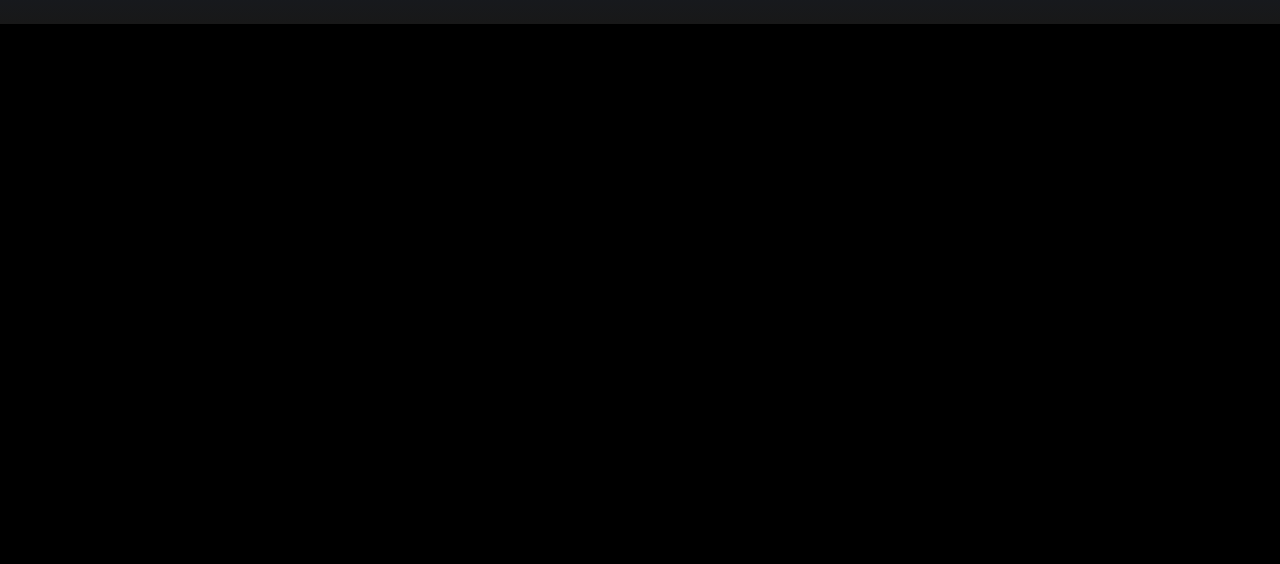
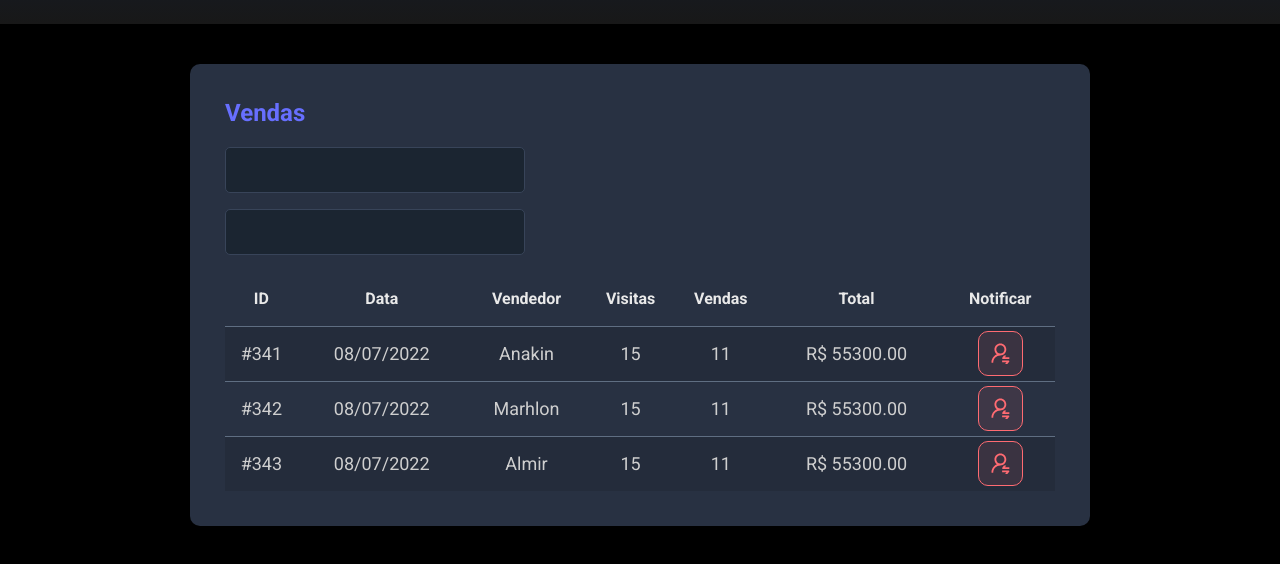
Before and after one commit to MarhlonKorb/ds-meta-css, a plain HTML site: page index.html in a window 1280 px wide. Shown: the part 196-760 px from the top of the page. Drawn offline with Linux system fonts and the light colour scheme; a web font is replaced by a local one.

Commit message:
Second commit

```diff
--- a/index.html
+++ b/index.html
@@ -18,5 +18,96 @@
         </p>
       </div>
     </header>
+
+    <main>
+      <section id="sales">
+        <div class="dsmeta-container">
+          <div class="dsmeta-card">
+            <h2 class="dsmeta-sales-title">Vendas</h2>
+            <div>
+              <div class="dsmeta-form-control-container">
+                <input class="dsmeta-form-control" type="text" />
+              </div>
+              <div class="dsmeta-form-control-container">
+                <input class="dsmeta-form-control" type="text" />
+              </div>
+            </div>
+
+            <div>
+              <table class="dsmeta-sales-table">
+                <thead>
+                  <tr>
+                    <th class="show992">ID</th>
+                    <th class="show576">Data</th>
+                    <th>Vendedor</th>
+                    <th class="show992">Visitas</th>
+                    <th class="show992">Vendas</th>
+                    <th>Total</th>
+                    <th>Notificar</th>
+                  </tr>
+                </thead>
+
+                <tbody>
+                  <tr>
+                    <td class="show992">#341</td>
+                    <td class="show576">08/07/2022</td>
+                    <td>Anakin</td>
+                    <td class="show992">15</td>
+                    <td class="show992">11</td>
+                    <td>R$ 55300.00</td>
+                    <td>
+                      <div class="dsmeta-red-btn-container">
+                        <div class="dsmeta-red-btn">
+                          <img
+                            src="img/notification-icon.svg"
+                            alt="Notificar"
+                          />
+                        </div>
+                      </div>
+                    </td>
+                  </tr>
+                  <tr>
+                    <td class="show992">#342</td>
+                    <td class="show576">08/07/2022</td>
+                    <td>Marhlon</td>
+                    <td class="show992">15</td>
+                    <td class="show992">11</td>
+                    <td>R$ 55300.00</td>
+                    <td>
+                      <div class="dsmeta-red-btn-container">
+                        <div class="dsmeta-red-btn">
+                          <img
+                            src="img/notification-icon.svg"
+                            alt="Notificar"
+                          />
+                        </div>
+                      </div>
+                    </td>
+                  </tr>
+                  <tr>
+                    <td class="show992">#343</td>
+                    <td class="show576">08/07/2022</td>
+                    <td>Almir</td>
+                    <td class="show992">15</td>
+                    <td class="show992">11</td>
+                    <td>R$ 55300.00</td>
+                    <td>
+                      <div class="dsmeta-red-btn-container">
+                        <div class="dsmeta-red-btn">
+                          <img
+                            src="img/notification-icon.svg"
+                            alt="Notificar"
+                          />
+                        </div>
+                      </div>
+                    </td>
+                  </tr>
+                </tbody>
+              </table>
+            </div>
+          </div>
+        </div>
+      </section>
+    </main>
   </body>
 </html>
--- a/style.css
+++ b/style.css
@@ -1,18 +1,21 @@
-@import url('https://fonts.googleapis.com/css2?family=Palanquin&family=Roboto:wght@300;400;700&display=swap');
+@import url("https://fonts.googleapis.com/css2?family=Palanquin&family=Roboto:wght@300;400;700&display=swap");
 
 * {
-    font-family: 'Roboto', sans-serif;
+  font-family: "Roboto", sans-serif;
   box-sizing: border-box;
   margin: 0;
   padding: 0;
 }
 
-body, html {
+body,
+html {
   background-color: #000;
   color: #fff;
 }
 
-a, a:hover, a:visited {
+a,
+a:hover,
+a:visited {
   color: unset;
   text-decoration: none;
 }
@@ -24,6 +27,7 @@ header {
   align-items: center;
   justify-content: center;
 }
+
 .dsmeta-logo-container {
   display: flex;
   flex-direction: column;
@@ -43,3 +47,127 @@ header {
   font-size: 14px;
   font-weight: 300;
 }
+
+.dsmeta-card {
+  background-color: #283142;
+  border-radius: 10px;
+  padding: 30px 10px;
+}
+
+.dsmeta-container {
+  width: 100%;
+  max-width: 900px;
+  margin: 0 auto;
+}
+
+#sales {
+  padding: 40px 10px;
+}
+
+.dsmeta-sales-title {
+  color: #676fff;
+  font-size: 24px;
+  margin-bottom: 20px;
+}
+
+.dsmeta-form-control-container {
+  margin-bottom: 16px;
+  max-width: 300px;
+}
+
+.dsmeta-form-control {
+  width: 100%;
+  height: 46px;
+  background-color: #1b2531;
+  border: 1px solid #384459;
+  border-radius: 5px;
+  color: #9aaabe;
+  padding: 0 20px;
+  font-size: 18px;
+}
+
+.dsmeta-sales-table {
+  width: 100%;
+  border-spacing: 0;
+  border-collapse: collapse;
+}
+
+.dsmeta-sales-table thead {
+  height: 55px;
+  font-size: 16px;
+  color: #e9e9e9;
+  font-weight: 700px;
+}
+
+.dsmeta-sales-table tbody {
+  font-size: 14px;
+  font-weight: 400px;
+  color: #cfcfcf;
+  text-align: center;
+}
+
+.dsmeta-sales-table tbody tr {
+  height: 74px;
+  border-top: 1px solid #5f6e82;
+}
+
+.dsmeta-sales-table tbody tr:hover > td {
+  background-color: #384459;
+}
+
+.dsmeta-sales-table tbody tr:nth-child(odd) {
+  background-color: #242c3b;
+}
+
+.dsmeta-red-btn-container {
+    display: flex;
+    justify-content: center;
+}
+
+.dsmeta-red-btn {
+  height: 45px;
+  width: 45px;
+  background: rgba(255, 107, 114, 0.1);
+  border: 1px solid #ff6b72;
+  border-radius: 10px;
+  display: flex;
+  align-items: center;
+  justify-content: center;
+}
+
+.dsmeta-red-btn img {
+    width: 19px;
+    cursor: pointer;
+}
+
+.show576 {
+    display: none;
+}
+
+.show992 {
+  display: none;
+}
+
+@media (min-width: 576px) {
+   .show576 {
+    display: table-cell;
+   }
+   .dsmeta-card {
+    padding: 35px;
+
+   }
+
+   .dsmeta-sales-table tbody tr {
+    height: 55px;
+   }
+
+   .dsmeta-sales-table tbody {
+    font-size: 18px;
+   }
+}
+
+@media (min-width: 992px) {
+    .show992 {
+     display: table-cell;
+    }
+ }
```
Also changed, not shown: img/notification-icon.svg (added). Lines whose indentation alone changed are shown as unchanged.
